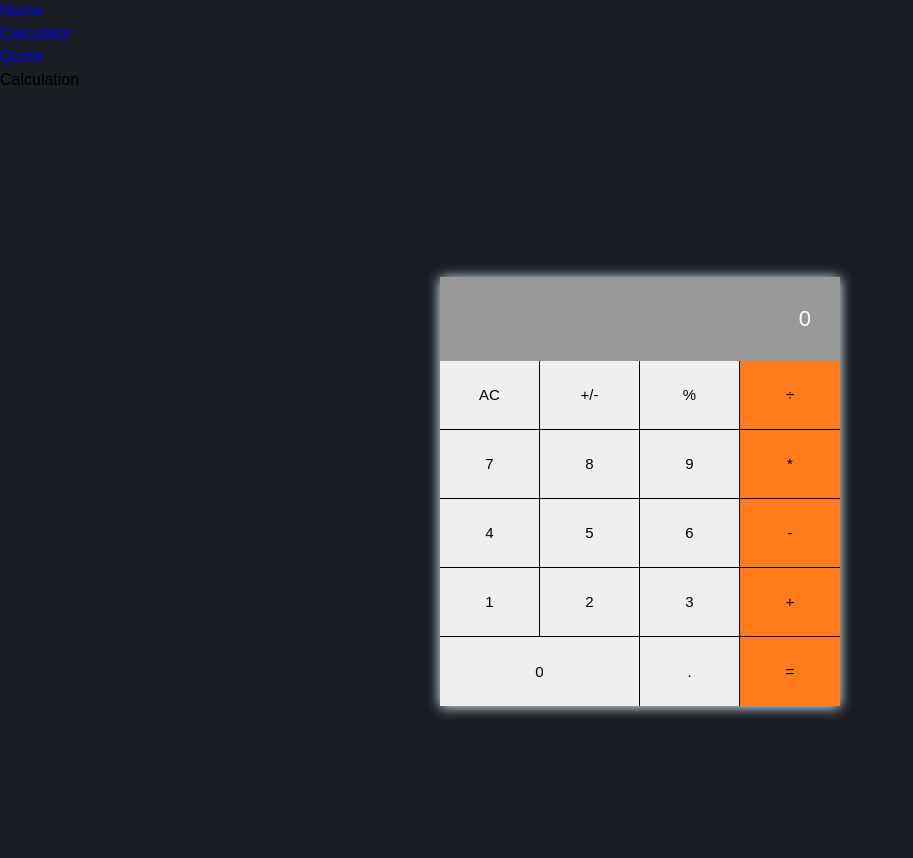
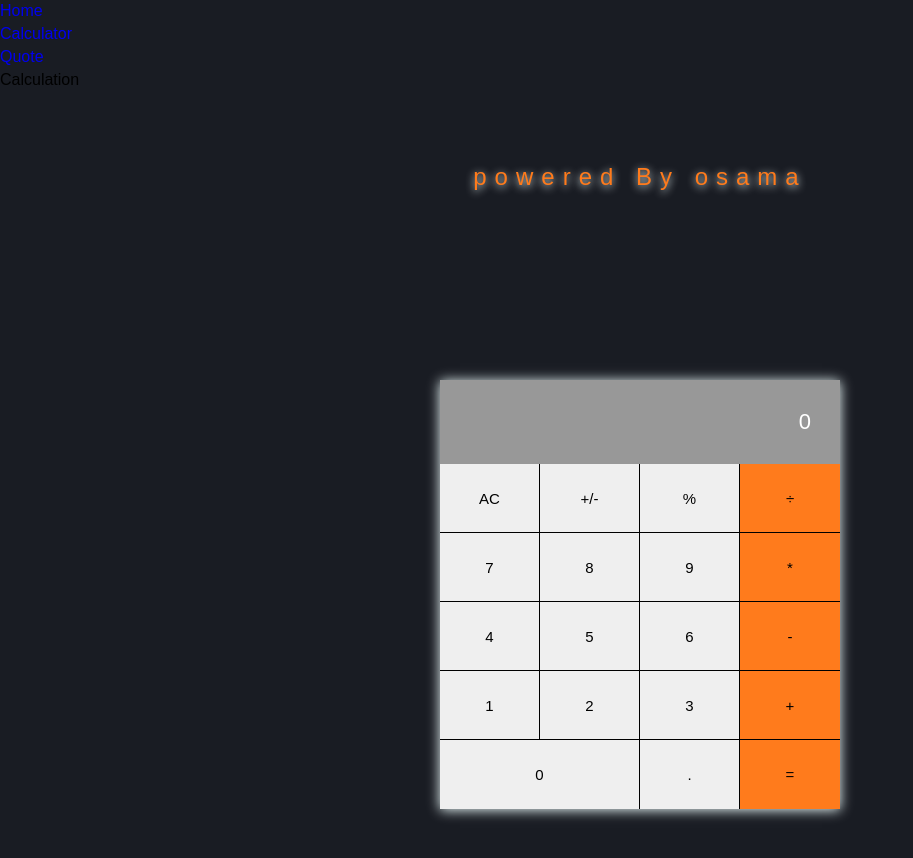
Before and after one commit to osamaashraf6/Math-magicians, a React (Create React App) app: page /calculation in a window 1280 px wide. Shown: the top 858 px of the page, without its empty margins (0-913 px from the left). Built offline with nearby package versions, Linux system fonts and the light colour scheme.

Commit message:
Add the NavLink to this component to match the route to the URL

```diff
--- a/src/components/calculator/calculator.js
+++ b/src/components/calculator/calculator.js
@@ -43,6 +43,7 @@ const Calculator = () => {
   return (
     <>
       {/* start sectiononee */}
+      <div className="App">powered By osama</div>
       <section className="sectionone" id="sectionone">
         <div className="sectionone__wrapper">
           <div className="formcontrol">
```
